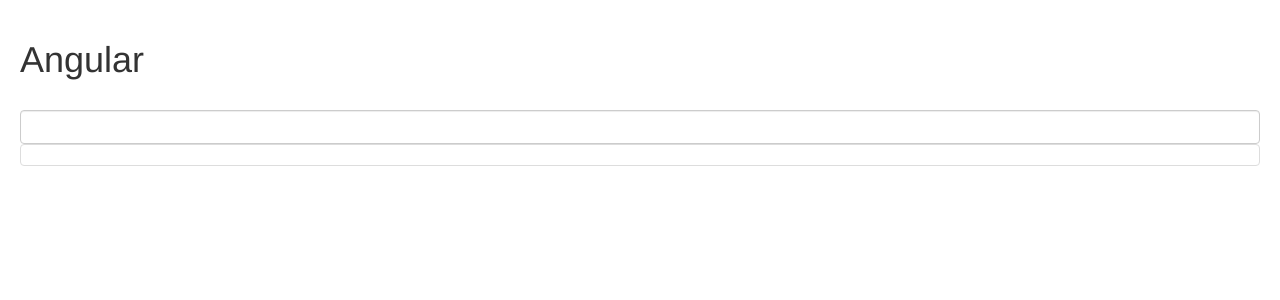
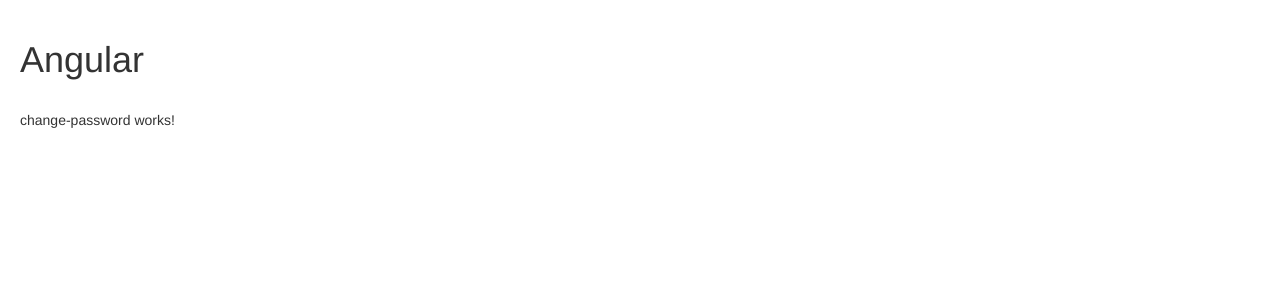
Before and after one commit to MAGNUM81/Angular-Tutorial, an Angular app in the folder hello-world/: page / in a window 1280 px wide. Shown: the top 300 px of the page. Built offline with nearby package versions, Linux system fonts and the light colour scheme.

Commit message:
Added change-password component

```diff
--- a/hello-world/src/app/app.component.html
+++ b/hello-world/src/app/app.component.html
@@ -1,2 +1,2 @@
 <h1>Angular</h1><br/>
-<new-course-form></new-course-form>
+<change-password></change-password>
--- a/hello-world/src/app/app.module.ts
+++ b/hello-world/src/app/app.module.ts
@@ -19,6 +19,7 @@ import { ContactFormComponent } from './contact-form/contact-form.component';
 import { CreateCourseFormComponent } from './create-course-form/create-course-form.component';
 import {SignupFormComponent} from './signup-form/signup-form.component';
 import { NewCourseFormComponent } from './new-course-form/new-course-form.component';
+import { ChangePasswordFormComponent } from './change-password-form/change-password-form.component';
 
 @NgModule({
   declarations: [
@@ -36,7 +37,8 @@ import { NewCourseFormComponent } from './new-course-form/new-course-form.compon
     ElementTitleDirective,
     ContactFormComponent,
     CreateCourseFormComponent,
-    NewCourseFormComponent
+    NewCourseFormComponent,
+    ChangePasswordFormComponent
   ],
   imports: [
     BrowserModule,
--- /dev/null
+++ b/hello-world/src/app/change-password-form/change-password-form.component.html
@@ -0,0 +1 @@
+<p>change-password works!</p>
```
Also changed, not shown: hello-world/src/app/change-password-form/change-password-form.component.ts (added, +12 -0 lines), hello-world/src/app/change-password-form/change-password-form.component.css (added), 1 other file (tests, documents, lock files or other folders).
